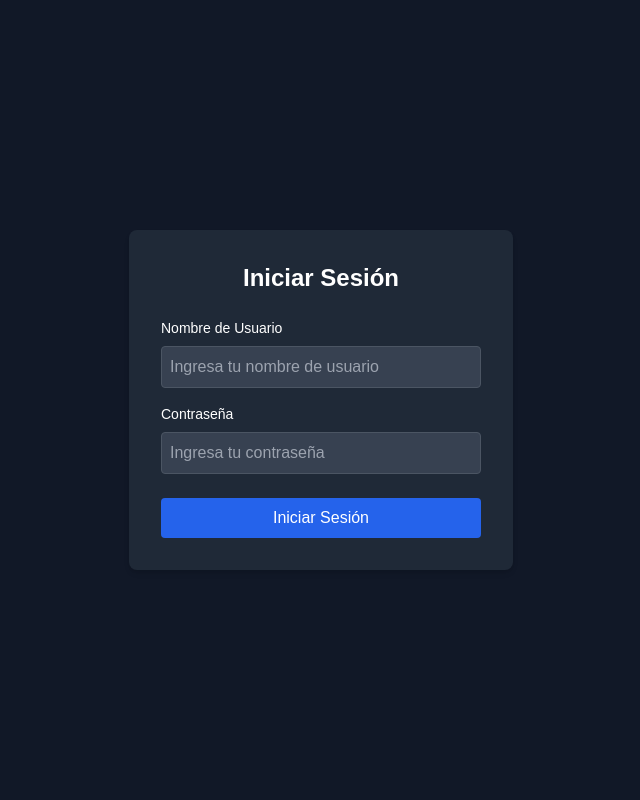
After one commit to RNatsuki/Proyecto-pw-II-U3, a Node server app: page /login in a window 1280 px wide. The commit adds this page. Shown: the whole page, without its empty margins (319-959 px from the left). Run offline with Node 20, Linux system fonts and the light colour scheme; some libraries are stand-ins or nearby versions.

Commit message:
feat: Add login functionality
- Add AuthController with showLogin function
- Add login route to auth.routes.ts
- Add login view template
- Update app.ts to use AuthRouter
- Add SessionStore utility for session management
- Update db.ts to use environment variables for database configuration
- Update package.json with new dependencies
- Update index.ts to sync GameModel and create initial game data
- Update app.css with new styles for login view

```diff
--- a/package.json
+++ b/package.json
@@ -12,8 +12,11 @@
   "description": "",
   "dependencies": {
     "autoprefixer": "^10.4.20",
+    "dotenv": "^16.4.5",
     "express": "^4.21.0",
     "express-handlebars": "^8.0.1",
+    "express-mysql-session": "^3.0.3",
+    "express-session": "^1.18.0",
     "multer": "^1.4.5-lts.1",
     "mysql2": "^3.11.3",
     "postcss": "^8.4.47",
@@ -23,6 +26,8 @@
   },
   "devDependencies": {
     "@types/express": "^5.0.0",
+    "@types/express-mysql-session": "^3.0.6",
+    "@types/express-session": "^1.18.0",
     "@types/sequelize": "^4.28.20",
     "nodemon": "^3.1.7",
     "ts-node": "^10.9.2",
--- a/public/styles/app.css
+++ b/public/styles/app.css
@@ -558,6 +558,12 @@ video {
 .mb-8 {
   margin-bottom: 2rem;
 }
+.mb-6 {
+  margin-bottom: 1.5rem;
+}
+.block {
+  display: block;
+}
 .inline-block {
   display: inline-block;
 }
@@ -573,8 +579,14 @@ video {
 .h-auto {
   height: auto;
 }
+.h-screen {
+  height: 100vh;
+}
 .w-full {
   width: 100%;
+}
+.max-w-sm {
+  max-width: 24rem;
 }
 .transform {
   transform: translate(var(--tw-translate-x), var(--tw-translate-y)) rotate(var(--tw-rotate)) skewX(var(--tw-skew-x)) skewY(var(--tw-skew-y)) scaleX(var(--tw-scale-x)) scaleY(var(--tw-scale-y));
@@ -593,6 +605,9 @@ video {
 }
 .items-center {
   align-items: center;
+}
+.justify-center {
+  justify-content: center;
 }
 .justify-between {
   justify-content: space-between;
@@ -613,6 +628,13 @@ video {
 }
 .rounded-lg {
   border-radius: 0.5rem;
+}
+.border {
+  border-width: 1px;
+}
+.border-gray-600 {
+  --tw-border-opacity: 1;
+  border-color: rgb(75 85 99 / var(--tw-border-opacity));
 }
 .bg-blue-500 {
   --tw-bg-opacity: 1;
@@ -638,6 +660,10 @@ video {
   --tw-bg-opacity: 1;
   background-color: rgb(29 78 216 / var(--tw-bg-opacity));
 }
+.bg-blue-600 {
+  --tw-bg-opacity: 1;
+  background-color: rgb(37 99 235 / var(--tw-bg-opacity));
+}
 .object-cover {
   -o-object-fit: cover;
      object-fit: cover;
@@ -651,6 +677,9 @@ video {
 }
 .p-2 {
   padding: 0.5rem;
+}
+.p-8 {
+  padding: 2rem;
 }
 .px-4 {
   padding-left: 1rem;
@@ -683,6 +712,10 @@ video {
   font-size: 1.25rem;
   line-height: 1.75rem;
 }
+.text-sm {
+  font-size: 0.875rem;
+  line-height: 1.25rem;
+}
 .font-bold {
   font-weight: 700;
 }
@@ -694,9 +727,18 @@ video {
   --tw-text-opacity: 1;
   color: rgb(156 163 175 / var(--tw-text-opacity));
 }
+.text-blue-500 {
+  --tw-text-opacity: 1;
+  color: rgb(59 130 246 / var(--tw-text-opacity));
+}
 .shadow-lg {
   --tw-shadow: 0 10px 15px -3px rgb(0 0 0 / 0.1), 0 4px 6px -4px rgb(0 0 0 / 0.1);
   --tw-shadow-colored: 0 10px 15px -3px var(--tw-shadow-color), 0 4px 6px -4px var(--tw-shadow-color);
+  box-shadow: var(--tw-ring-offset-shadow, 0 0 #0000), var(--tw-ring-shadow, 0 0 #0000), var(--tw-shadow);
+}
+.shadow-md {
+  --tw-shadow: 0 4px 6px -1px rgb(0 0 0 / 0.1), 0 2px 4px -2px rgb(0 0 0 / 0.1);
+  --tw-shadow-colored: 0 4px 6px -1px var(--tw-shadow-color), 0 2px 4px -2px var(--tw-shadow-color);
   box-shadow: var(--tw-ring-offset-shadow, 0 0 #0000), var(--tw-ring-shadow, 0 0 #0000), var(--tw-shadow);
 }
 .transition {
@@ -756,9 +798,40 @@ body {
 }
 
 
+.hover\:bg-blue-500:hover {
+  --tw-bg-opacity: 1;
+  background-color: rgb(59 130 246 / var(--tw-bg-opacity));
+}
+
+
 .hover\:text-white:hover {
   --tw-text-opacity: 1;
   color: rgb(255 255 255 / var(--tw-text-opacity));
+}
+
+
+.hover\:text-blue-400:hover {
+  --tw-text-opacity: 1;
+  color: rgb(96 165 250 / var(--tw-text-opacity));
+}
+
+
+.focus\:outline-none:focus {
+  outline: 2px solid transparent;
+  outline-offset: 2px;
+}
+
+
+.focus\:ring:focus {
+  --tw-ring-offset-shadow: var(--tw-ring-inset) 0 0 0 var(--tw-ring-offset-width) var(--tw-ring-offset-color);
+  --tw-ring-shadow: var(--tw-ring-inset) 0 0 0 calc(3px + var(--tw-ring-offset-width)) var(--tw-ring-color);
+  box-shadow: var(--tw-ring-offset-shadow), var(--tw-ring-shadow), var(--tw-shadow, 0 0 #0000);
+}
+
+
+.focus\:ring-blue-500:focus {
+  --tw-ring-opacity: 1;
+  --tw-ring-color: rgb(59 130 246 / var(--tw-ring-opacity));
 }
 
 
--- /dev/null
+++ b/src/controllers/AuthController.ts
@@ -0,0 +1,5 @@
+import { Request, Response } from "express";
+
+export async function showLogin(req: Request, res: Response) {
+  res.render("login");
+}
--- /dev/null
+++ b/src/views/login.hbs
@@ -0,0 +1,42 @@
+<main class="bg-gray-900 text-white h-screen flex items-center justify-center">
+  <div class="bg-gray-800 p-8 rounded-lg shadow-md w-full max-w-sm">
+    <h2 class="text-2xl font-bold mb-6 text-center">Iniciar Sesión</h2>
+
+    <form action="/login" method="POST">
+      <div class="mb-4">
+        <label for="email" class="block text-sm mb-2">Nombre de Usuario</label>
+        <input
+          type="text"
+          id="username"
+          name="username"
+          required
+          class="w-full p-2 bg-gray-700 border border-gray-600 rounded focus:outline-none focus:ring focus:ring-blue-500"
+          placeholder="Ingresa tu nombre de usuario"
+        />
+      </div>
+
+      <div class="mb-6">
+        <label for="password" class="block text-sm mb-2">Contraseña</label>
+        <input
+          type="password"
+          id="password"
+          name="password"
+          required
+          class="w-full p-2 bg-gray-700 border border-gray-600 rounded focus:outline-none focus:ring focus:ring-blue-500"
+          placeholder="Ingresa tu contraseña"
+        />
+      </div>
+
+      <button
+        type="submit"
+        class="w-full bg-blue-600 hover:bg-blue-500 transition duration-300 ease-in-out text-white py-2 rounded"
+      >
+        Iniciar Sesión
+      </button>
+    </form>
+
+    {{!-- <div class="mt-4 text-center">
+      <a href="/register" class="text-blue-500 hover:text-blue-400">¿No tienes una cuenta? Regístrate aquí</a>
+    </div> --}}
+  </div>
+</main>
```
Also changed, not shown: src/app.ts (+9 -0 lines), src/db.ts (+4 -4 lines), src/index.ts (+42 -9 lines), src/routes/auth.routes.ts (added, +7 -0 lines), src/utils/SessionStore.ts (added, +15 -0 lines), 1 other file.
